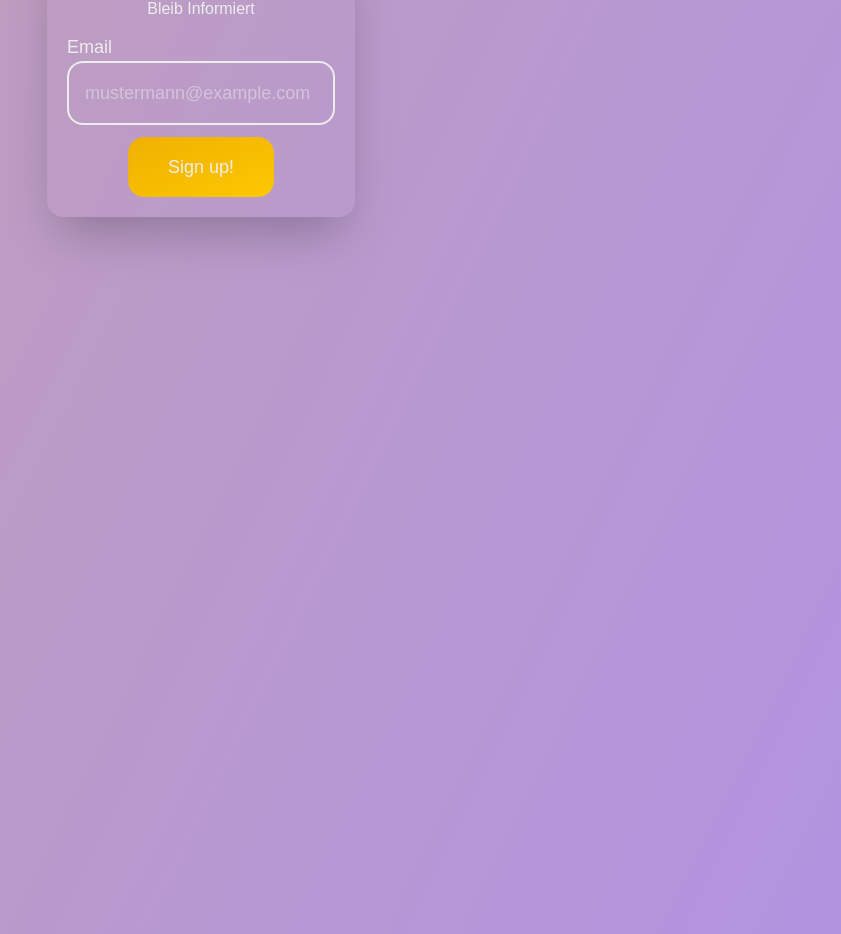
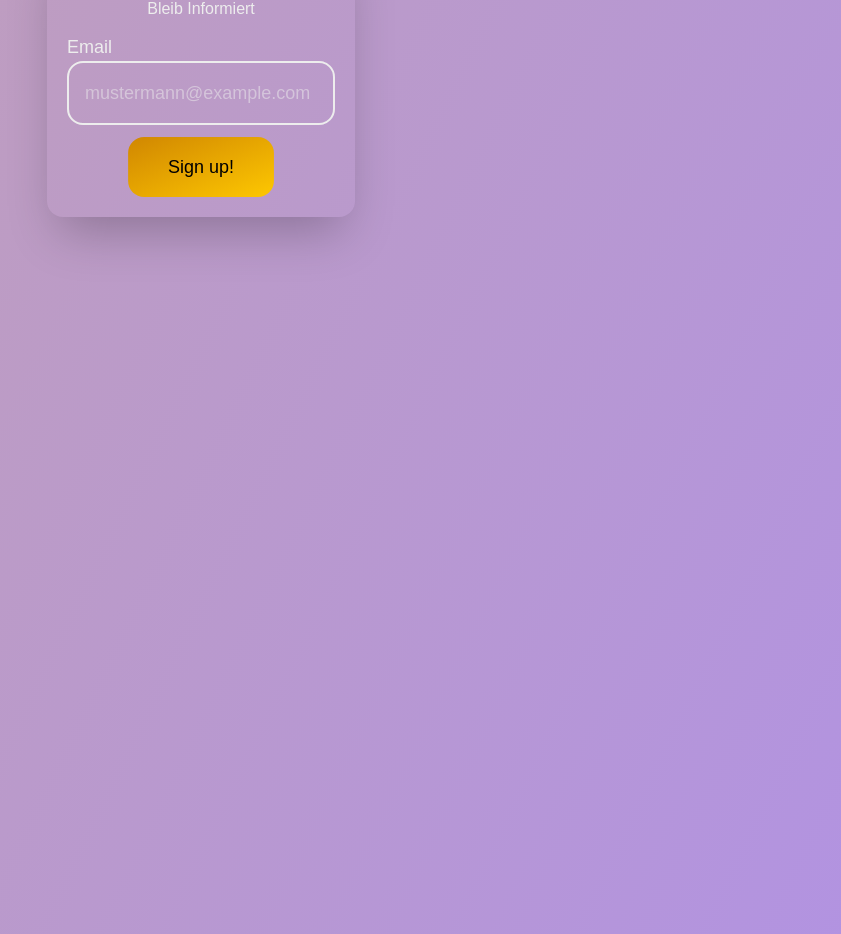
Before and after one commit to CoolV3/customizable-personal-website-template, a Next.js app: page / in a window 1280 px wide. Shown: the part 6479-7413 px from the top of the page, without its empty margins (439-1280 px from the left). Built offline with nearby package versions, Linux system fonts and the light colour scheme.

Commit message:
Made a seperate button and headline component so that the desing on the site stays consistent

```diff
--- a/components/HomepageGsap.tsx
+++ b/components/HomepageGsap.tsx
@@ -9,6 +9,7 @@ import Image from "next/image";
 import Link from "next/link";
 import HorizontalScroll from "@/components/HorizontalScroll";
 import ProductOverview from "@/components/productOverview";
+import Button from "@/components/ui/Button";
 
 gsap.registerPlugin(useGSAP, ScrollTrigger, ScrollSmoother);
 
@@ -142,7 +143,7 @@ export default function HomepageGsap() {
                                 <p className="text-lg newsEmailLabel">Email</p>
                                 <input type="email" placeholder="mustermann@example.com" className="newsEmailInput text-lg border-2 rounded-2xl p-4"/>
                             </div>
-                            <button className="newsButton text-lg px-10 py-4 bg-linear-to-br  from-yellow-500 to-yellow-400 hover:to-yellow-200 rounded-2xl cursor-pointer transition-colors duration-700">Sign up!</button>
+                            <Button className="newsButton">Sign up!</Button>
                         </div>
                     </section>
                 </div>
--- a/components/aboutMe.tsx
+++ b/components/aboutMe.tsx
@@ -1,12 +1,12 @@
 import {siteConfig} from "@/config/site.config";
-
+import Headline from "@/components/ui/Headline";
 
 export default function AboutMeComponent() {
     const {general, aboutMe} = siteConfig
 
     return (
         <div className={`min-h-screen w-full flex flex-col pt-10 ${general.gradient}`}>
-            <h1 className="text-8xl text-center bg-clip-text font-bold bg-linear-to-br from-yellow-500 to-yellow-700 text-transparent">About me</h1>
+            <Headline className="">About me</Headline>
         </div>
     )
 }
--- a/components/navbar.tsx
+++ b/components/navbar.tsx
@@ -10,7 +10,7 @@ export default function Navbar() {
     const links = [
         {
             name: "Über mich",
-            link: "/aboutme"
+            link: "/about"
         },
         {
             name: "Meine Bücher",
--- a/components/productOverview.tsx
+++ b/components/productOverview.tsx
@@ -7,6 +7,7 @@ import {useGSAP} from "@gsap/react";
 import ScrollTrigger from "gsap/ScrollTrigger";
 import {useRef} from "react";
 import {siteConfig} from "@/config/site.config";
+import Button from "@/components/ui/Button";
 
 
 gsap.registerPlugin(useGSAP, ScrollTrigger);
@@ -121,7 +122,7 @@ export default function ProductOverview({slideIn}: {slideIn: boolean}) {
                                 <h1 className="text-5xl font-bold bookTitle lg:text-7xl title">{book.title}</h1>
                                 <p className="py-3 bookDescription max-w-200 lg:text-lg md:text-start text-center description">{book.shortDescription}</p>
                                 <div className="pt-10">
-                                    <Link href={book.buyUrl} className="bookBuyButton buyButton px-10 py-3 bg-yellow-400 rounded-2xl text-4xl lg:text-4xl text-black hover:bg-yellow-300 transition-colors">{book.buyButtonText}</Link>
+                                    <Button href={book.buyUrl} className="bookBuyButton" size="lg">{book.buyButtonText}</Button>
                                 </div>
                             </div>
                         </div>
--- a/components/ui/Button.tsx
+++ b/components/ui/Button.tsx
@@ -1,17 +1,26 @@
 import {ButtonHTMLAttributes, ReactNode} from "react";
+import {siteConfig, SiteConfig} from "@/config/site.config";
 
 type ButtonProps = ButtonHTMLAttributes<HTMLButtonElement> & {
     children: ReactNode,
     variant?: "primary" | "secondary",
-    size?: "sm" | "lg"
+    size?: "md" | "lg"
 }
 
+const {general} = siteConfig
+
 const tailwindclasses = {
-    primary: ""
+    primary: general.buttonGradient+ " " + general.buttonHover + " rounded-2xl cursor-pointer transition-colors duration-700 ",
+    secondary: general.buttonGradient + general.buttonHover + " "
 }
-export default function Button({children, variant="primary", size="lg", className="", ...props} :ButtonProps) {
+const buttonSizes = {
+    md: "text-lg px-10 py-4 ",
+    lg: "text-3xl px-15 py-6 ",
+}
+export default function Button({children, variant="primary", size="md", className="", ...props} :ButtonProps) {
+
 
     return(
-        <button></button>
+        <button className={"text-black " + tailwindclasses[variant]+ " " + buttonSizes[size] + className} {...props}>{children}</button>
     )
 }
--- /dev/null
+++ b/components/ui/Headline.tsx
@@ -0,0 +1,15 @@
+import {siteConfig} from "@/config/site.config";
+import {ReactNode} from "react";
+
+const {general} = siteConfig
+
+const tailwindclass = general.headlineGradient + " " + "text-8xl text-center bg-clip-text font-bold text-transparent"
+
+
+
+export default function Headline({children, className="", ...props}: {children: ReactNode, className:string}) {
+
+    return(
+        <h1 className={tailwindclass} {...props}>{children}</h1>
+    )
+}
--- a/config/site.config.ts
+++ b/config/site.config.ts
@@ -2,6 +2,9 @@ export type SiteConfig = {
 
     general: {
         gradient: string, // Tailwindcss Gradient Class
+        buttonGradient: string,
+        buttonHover: string, //the class when for example a button is hovered
+        headlineGradient: string
     }
 
     aboutMe: {
@@ -41,7 +44,10 @@ export type SiteConfig = {
 
 export const siteConfig = {
     general: {
-        gradient: "bg-linear-to-br from-yellow-500 to-violet-400"
+        gradient: "bg-linear-to-br from-yellow-500 to-violet-400",
+        buttonGradient: "bg-linear-to-br from-yellow-600 to-yellow-400",
+        buttonHover: "hover:to-yellow-200",
+        headlineGradient: "bg-linear-to-br from-yellow-500 to-yellow-700",
     },
 
     aboutMe: {
```
